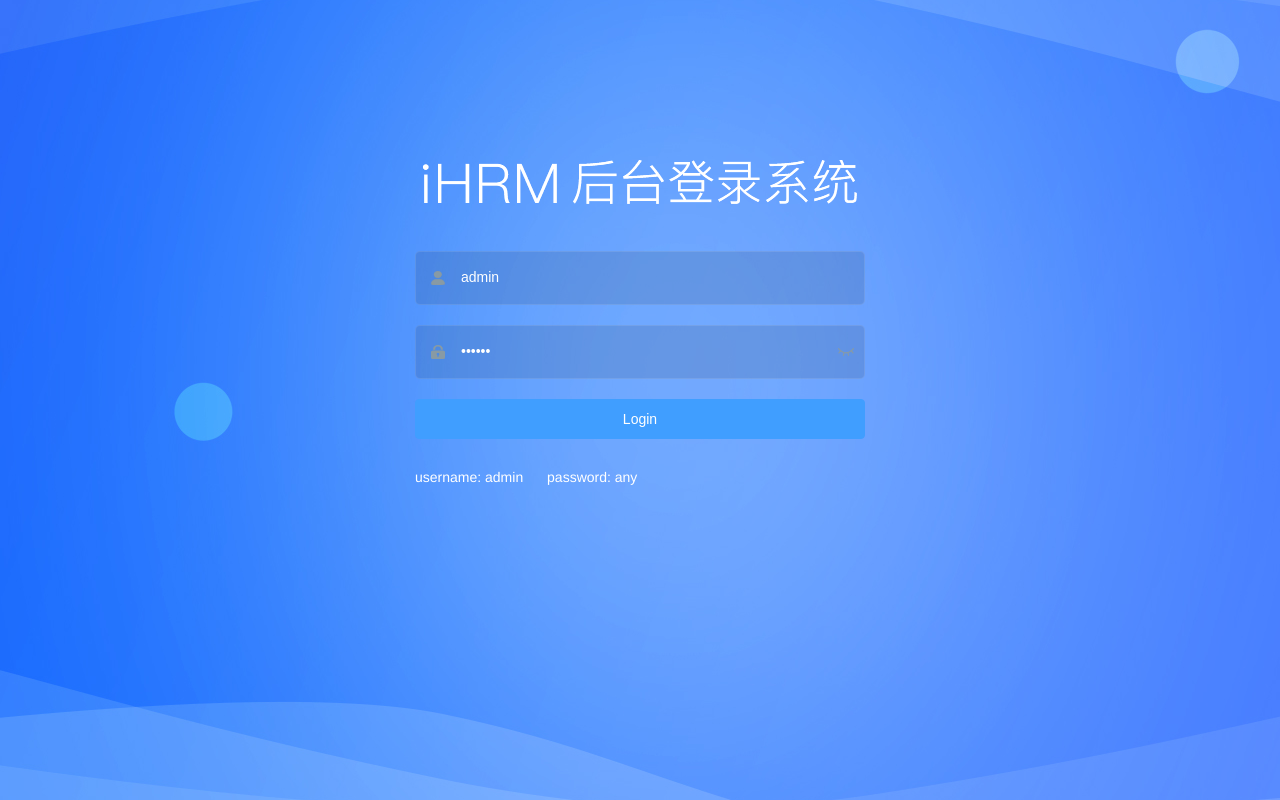
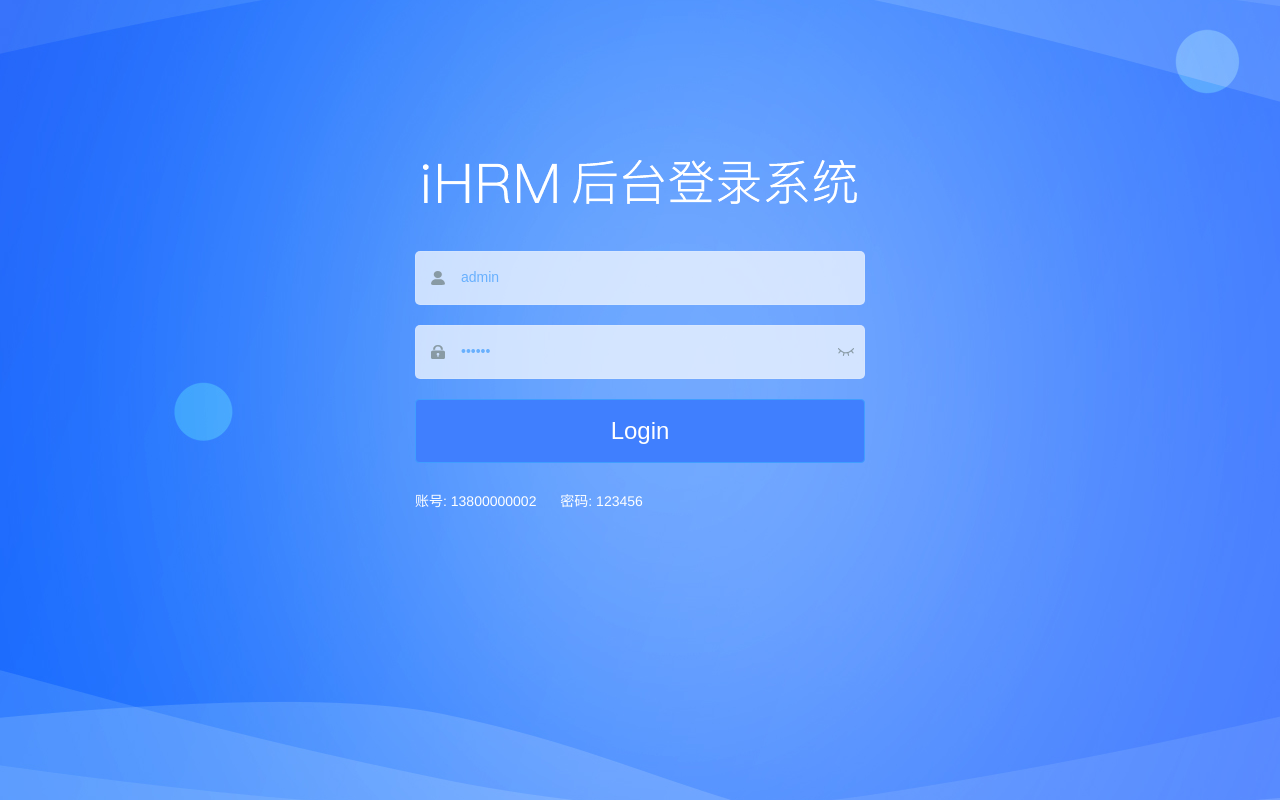
Before and after one commit to Yami777/rlzy, a Vue app: page /#/login in a window 1280 px wide. Built offline with nearby package versions, Linux system fonts and the light colour scheme.

Commit message:
feat:页面布局改造

```diff
--- a/src/views/login/index.vue
+++ b/src/views/login/index.vue
@@ -43,11 +43,11 @@
         </span>
       </el-form-item>
 
-      <el-button :loading="loading" type="primary" style="width:100%;margin-bottom:30px;" @click.native.prevent="handleLogin">Login</el-button>
+      <el-button class="loginBtn" :loading="loading" type="primary" style="width:100%;margin-bottom:30px;" @click.native.prevent="handleLogin">Login</el-button>
 
       <div class="tips">
-        <span style="margin-right:20px;">username: admin</span>
-        <span> password: any</span>
+        <span style="margin-right:20px;">账号: 13800000002</span>
+        <span> 密码: 123456</span>
       </div>
 
     </el-form>
@@ -133,7 +133,7 @@
 /* Detail see https://github.com/PanJiaChen/vue-element-admin/pull/927 */
 
 $bg:#283443;
-$light_gray:#fff;
+$light_gray:#68b0fe;
 $cursor: #fff;
 
 @supports (-webkit-mask: none) and (not (cater-color: $cursor)) {
@@ -170,17 +170,28 @@
 
   .el-form-item {
     border: 1px solid rgba(255, 255, 255, 0.1);
-    background: rgba(0, 0, 0, 0.1);
+    // background: rgba(0, 0, 0, 0.1);
+      background: rgba(255, 255, 255, 0.7);
     border-radius: 5px;
     color: #454545;
   }
+   .el-form-item__error {
+    color: #fff
+  }
+  .loginBtn {
+  background: #407ffe;
+  height: 64px;
+  line-height: 32px;
+  font-size: 24px;
+}
+
 }
 </style>
 
 <style lang="scss" scoped>
 $bg:#2d3a4b;
 $dark_gray:#889aa4;
-$light_gray:#eee;
+$light_gray: #68b0fe;
 
 .login-container {
   min-height: 100%;
```
